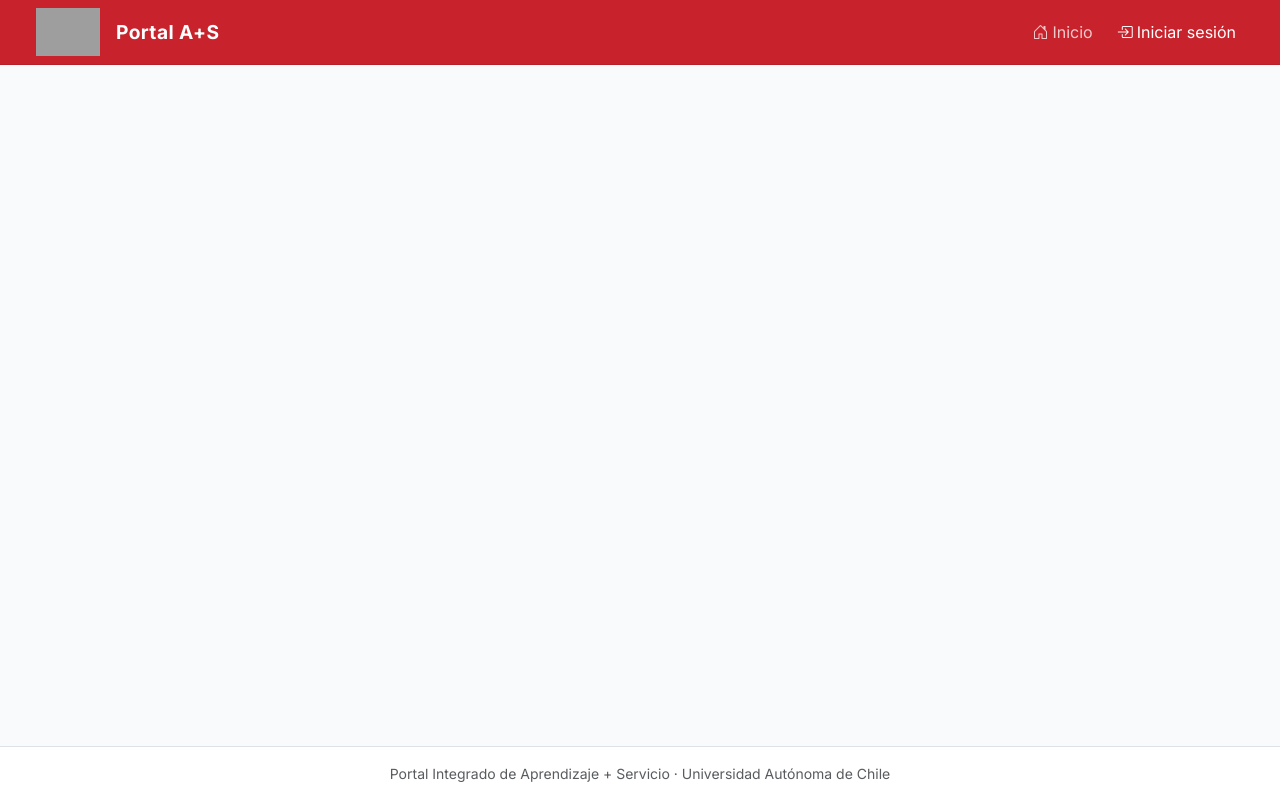
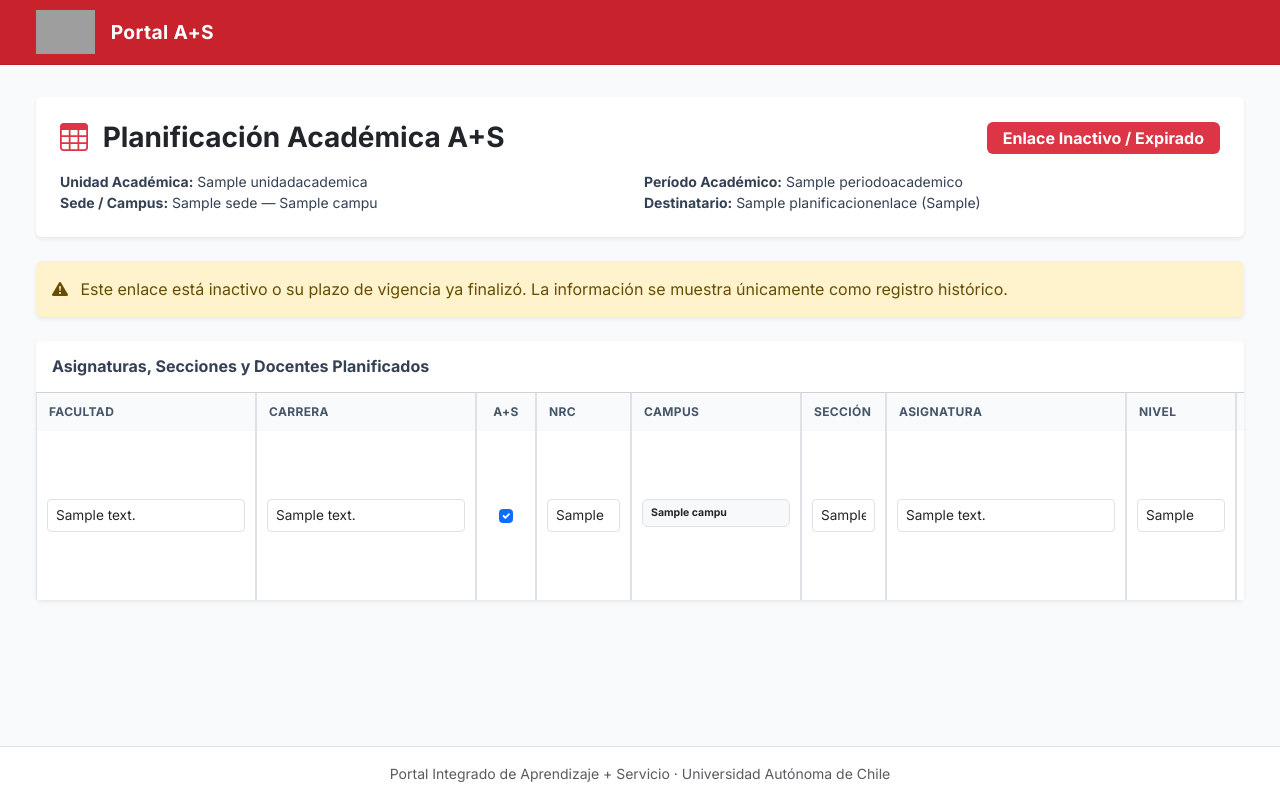
Before and after one commit to sixflex/a_sRepoNuevo, a Django app: page /planificacion/formulario/00000000-0000-0000-0000-000000000001/ in a window 1280 px wide. Run offline with Django 5.2, Linux system fonts and the light colour scheme; tables that the repository leaves empty hold one stand-in row (values such as "Sample post"); grey boxes are pictures that could not be loaded.

Commit message:
Resolucion conflictos en planificacion integrando correcion de formsets dinamicos

```diff
--- a/templates/base.html
+++ b/templates/base.html
@@ -8,16 +8,13 @@
 
     <title>{% block title %}Portal A+S | Universidad Autónoma de Chile{% endblock %}</title>
 
-    <!-- Google Fonts: Inter y Montserrat -->
     <link rel="preconnect" href="https://fonts.googleapis.com">
     <link rel="preconnect" href="https://fonts.gstatic.com" crossorigin>
     <link href="https://fonts.googleapis.com/css2?family=Inter:wght@400;500;600;700;800&family=Montserrat:wght@600;700;800&display=swap" rel="stylesheet">
 
-    <!-- Bootstrap 5 & Bootstrap Icons -->
     <link href="https://cdn.jsdelivr.net/npm/bootstrap@5.3.8/dist/css/bootstrap.min.css" rel="stylesheet">
     <link rel="stylesheet" href="https://cdn.jsdelivr.net/npm/bootstrap-icons@1.11.3/font/bootstrap-icons.min.css">
 
-    <!-- CSS propio -->
     <link rel="stylesheet" href="{% static 'css/styles.css' %}">
     {% block extra_css %}{% endblock %}
 </head>
@@ -25,19 +22,17 @@
 <body>
 
     {% block layout_completo %}
-        <!-- NAVBAR DEL SISTEMA -->
         {% block main_navbar %}
-        <nav class="navbar navbar-expand-lg navbar-dark navbar-sistema">
+        <nav class="navbar navbar-expand-lg navbar-dark navbar-sistema py-2">
             <div class="container-fluid">
-                <!-- Marca con Logo oficial UA directo sobre fondo rojo sin caja blanca -->
                 <a class="navbar-brand d-flex align-items-center gap-3 text-white fw-bold py-0" href="{% url 'core:inicio' %}">
-                    <div class="brand-logo-container">
+                    <div class="brand-logo-container d-flex align-items-center" style="height: 48px;">
                         <img src="{% static 'img/logo_ua.png' %}"
                              alt="Universidad Autónoma de Chile"
                              class="brand-logo-img"
+                             style="height: 44px; max-height: 44px; width: auto; object-fit: contain;"
                              onerror="this.style.display='none'; document.getElementById('fallback-ua-badge').style.display='inline-block';">
 
-                        <!-- Respaldo en caso de no encontrar la imagen -->
                         <span id="fallback-ua-badge" class="d-none fw-bold" style="color: #FFFFFF; font-size: 0.9rem; background: rgba(0,0,0,0.2); padding: 3px 8px; border-radius: 4px;">
                             UA
                         </span>
@@ -87,16 +82,13 @@
         <div class="container-fluid p-0">
             <div class="row g-0">
                 {% if user.is_authenticated and not hide_sidebar %}
-                    <!-- SIDEBAR PANEL INTERNO -->
                     {% include "includes/sidebar.html" %}
 
-                    <!-- CONTENIDO PRINCIPAL AUTENTICADO -->
                     <main class="app-main col-md-9 col-lg-10 p-4">
                         {% block content %}{% endblock %}
                     </main>
 
                 {% else %}
-                    <!-- CONTENIDO DE ANCHO COMPLETO / SIN AUTENTICAR -->
                     <main class="col-12 p-0">
                         {% block unauthenticated_content %}
                             {% block content_full %}
@@ -117,7 +109,6 @@
         {% endblock %}
     {% endblock layout_completo %}
 
-    <!-- Bootstrap JS -->
     <script src="https://cdn.jsdelivr.net/npm/bootstrap@5.3.8/dist/js/bootstrap.bundle.min.js"></script>
     <script src="{% static 'js/app.js' %}"></script>
 </body>
--- a/templates/planificacion/formulario_tabular.html
+++ b/templates/planificacion/formulario_tabular.html
@@ -2,7 +2,7 @@
 
 {% block title %}Planificación Académica A+S | Universidad Autónoma de Chile{% endblock %}
 
-{% block content %}
+{% block layout_completo %}
 <style>
     .tabla-planificacion {
         table-layout: auto !important;
@@ -58,7 +58,60 @@
     }
 </style>
 
-<div class="container-fluid mt-3 mb-5">
+<div class="d-flex flex-column min-vh-100">
+    {% block main_navbar %}
+        <nav class="navbar navbar-expand-lg navbar-dark navbar-sistema py-2">
+            <div class="container-fluid">
+                <a class="navbar-brand d-flex align-items-center gap-3 text-white fw-bold py-0" href="{% if user.is_authenticated %}{% url 'core:inicio' %}{% else %}#{% endif %}">
+                    <div class="brand-logo-container d-flex align-items-center" style="height: 48px;">
+                        <img src="/static/img/logo_ua.png"
+                             alt="Universidad Autónoma de Chile"
+                             class="brand-logo-img"
+                             style="height: 44px; max-height: 44px; width: auto; object-fit: contain;"
+                             onerror="this.style.display='none'; document.getElementById('fallback-ua-badge-tab').style.display='inline-block';">
+
+                        <span id="fallback-ua-badge-tab" class="d-none fw-bold" style="color: #FFFFFF; font-size: 0.9rem; background: rgba(0,0,0,0.2); padding: 3px 8px; border-radius: 4px;">
+                            UA
+                        </span>
+                    </div>
+
+                    <span style="letter-spacing: 0.02em; font-size: 1.2rem;">Portal A+S</span>
+                </a>
+
+                <button class="navbar-toggler" type="button" data-bs-toggle="collapse" data-bs-target="#navbarPrincipalTab">
+                    <span class="navbar-toggler-icon"></span>
+                </button>
+
+                <div class="collapse navbar-collapse" id="navbarPrincipalTab">
+                    <ul class="navbar-nav ms-auto align-items-center gap-2">
+                        {% if user.is_authenticated %}
+                            <li class="nav-item">
+                                <a class="nav-link text-white opacity-75" href="{% url 'core:inicio' %}">
+                                    <i class="bi bi-house-door me-1"></i>Inicio
+                                </a>
+                            </li>
+                            <li class="nav-item">
+                                <span class="nav-link text-white fw-semibold">
+                                    <i class="bi bi-person-circle me-1"></i>{{ user.username }}
+                                </span>
+                            </li>
+                            <li class="nav-item">
+                                <form method="post" action="{% url 'usuarios:logout' %}" class="d-inline">
+                                    {% csrf_token %}
+                                    <button type="submit" class="btn btn-link nav-link text-white text-decoration-none opacity-75">
+                                        <i class="bi bi-box-arrow-right me-1"></i>Cerrar sesión
+                                    </button>
+                                </form>
+                            </li>
+                        {% endif %}
+                    </ul>
+                </div>
+            </div>
+        </nav>
+    {% endblock main_navbar %}
+
+    <main class="flex-grow-1 p-4">
+        <div class="container-fluid mt-2 mb-4">
             <div class="card shadow-sm border-0 mb-4">
                 <div class="card-body p-4">
                     <div class="d-flex justify-content-between align-items-center flex-wrap gap-2 mb-3">
@@ -318,6 +371,16 @@
                 </form>
             {% endif %}
         </div>
+    </main>
+
+    {% block main_footer %}
+        <footer class="border-top py-3 bg-white mt-auto">
+            <div class="container text-center text-muted small">
+                Portal Integrado de Aprendizaje + Servicio · Universidad Autónoma de Chile
+            </div>
+        </footer>
+    {% endblock main_footer %}
+</div>
 
 {% if editable %}
 <script>
@@ -381,4 +444,4 @@ document.addEventListener("DOMContentLoaded", function () {
 });
 </script>
 {% endif %}
-{% endblock content %}
+{% endblock layout_completo %}
```
Lines whose indentation alone changed are shown as unchanged.
